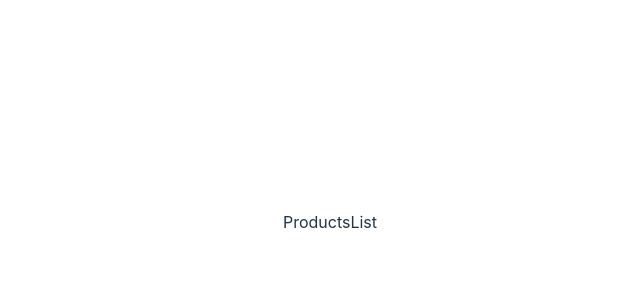
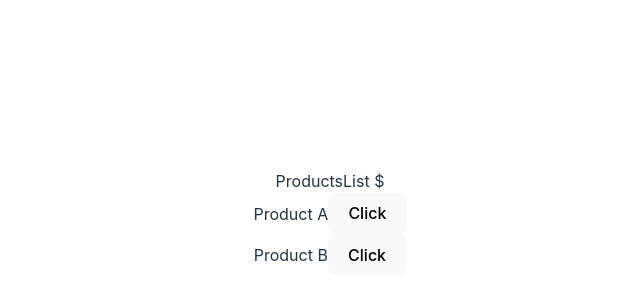
Before and after one commit to datlt2306/FPL-WEB209, a React (Vite) app: page / in a window 1280 px wide. Shown: the part 178-478 px from the top of the page, without its empty margins (310-950 px from the left). Built offline with nearby package versions, Linux system fonts and the light colour scheme; data requests are answered from the project's data file.

Commit message:
Buổi 1

```diff
--- /dev/null
+++ b/db.json
@@ -0,0 +1,6 @@
+{
+    "products": [
+        { "id": 1, "name": "Product A" },
+        { "id": 2, "name": "Product B" }
+    ]
+}
--- a/package.json
+++ b/package.json
@@ -6,9 +6,13 @@
     "scripts": {
         "dev": "vite",
         "build": "tsc && vite build",
-    "preview": "vite preview"
+        "preview": "vite preview",
+        "server": "json-server --watch db.json",
+        "start": "concurrently \"npm run server\" \"npm run dev\""
     },
     "dependencies": {
+        "axios": "^1.3.4",
+        "concurrently": "^7.6.0",
         "react": "^18.2.0",
         "react-dom": "^18.2.0"
     },
--- a/src/App.tsx
+++ b/src/App.tsx
@@ -1,16 +1,23 @@
-import { useState } from "react";
+import { useEffect, useState } from "react";
 import reactLogo from "./assets/react.svg";
 import "./App.css";
 import ProductsList from "./components/ProductsList";
+import { IProduct } from "./interfaces/Product";
+import axios from "axios";
 
 function App() {
-    const [products, setProducts] = useState([
+    const [products, setProducts] = useState<IProduct[]>([
         { id: 1, name: "Product A" },
         { id: 2, name: "Product B" },
     ]);
     const onHandleRemove = (id: number) => {
         console.log(id);
     };
+
+    useEffect(() => {
+        axios.get("http://localhost:3000/products").then(({ data }) => setProducts(data));
+    }, []);
+
     return (
         <div className="App">
             <ProductsList data={products} onClick={onHandleRemove} />
@@ -19,3 +26,6 @@ function App() {
 }
 
 export default App;
+function fetch(arg0: string) {
+    throw new Error("Function not implemented.");
+}
--- a/src/components/ProductsList.tsx
+++ b/src/components/ProductsList.tsx
@@ -1,15 +1,21 @@
 import React from "react";
+import { IProduct } from "../interfaces/Product";
 
 type ProductsListProps = {
-    data: { id?: number; name: string }[];
+    data: IProduct[];
     onClick: (id: number) => void;
 };
 
-const ProductsList = ({ data }: ProductsListProps) => {
+const ProductsList = ({ data, onClick }: ProductsListProps) => {
     return (
         <div>
-            ProductsList
-            {/* <button onClick={() => onHandleRemove(10)}>Click</button> */}
+            ProductsList $
+            {data.map((product) => (
+                <div key={product.id}>
+                    {product.name}
+                    <button onClick={() => onClick(10)}>Click</button>
+                </div>
+            ))}
         </div>
     );
 };
--- /dev/null
+++ b/src/interfaces/Product.ts
@@ -0,0 +1,4 @@
+export interface IProduct {
+    id?: number;
+    name: string
+}
```
Also changed, not shown: 1 other file (tests, documents, lock files or other folders). Lines whose indentation alone changed are shown as unchanged.
